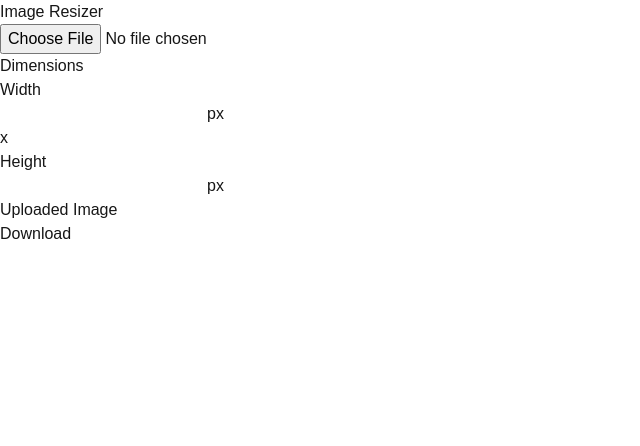
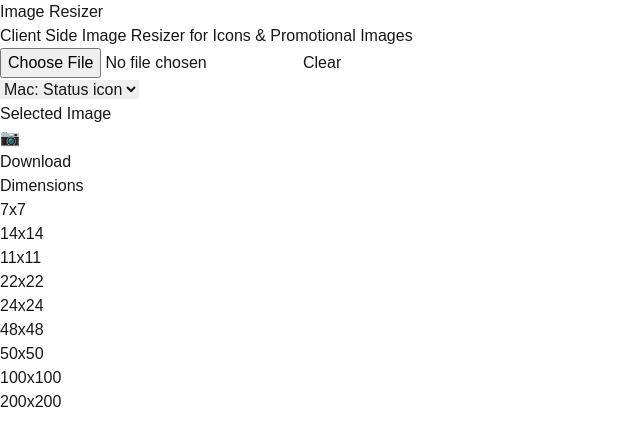
Before and after one commit to dcrebbin/image-resizer, a Next.js app: page / in a window 1280 px wide. Shown: the top 446 px of the page, without its empty margins (0-640 px from the left). Built offline with nearby package versions, Linux system fonts and the light colour scheme.

Commit message:
updated styling & added static image dimensions

```diff
--- a/src/app/page.tsx
+++ b/src/app/page.tsx
@@ -2,52 +2,42 @@
 
 import { useState, useRef } from "react";
 import Image from "next/image";
+import JSZip from "jszip";
+export default function Home() {
+  const [imageUrl, setImageUrl] = useState<string | null>(null);
+  const selectedDimensionRef = useRef<HTMLSelectElement>(null);
 
-export default function Home() {
-  const widthInputRef = useRef<HTMLInputElement>(null);
-  const heightInputRef = useRef<HTMLInputElement>(null);
-  const [imageUrl, setImageUrl] = useState<string | null>(null);
-  const [resizedImages, setResizedImages] = useState<string[]>([]);
-  const [uploadedImageDimensions, setUploadedImageDimensions] = useState<{
-    width: number;
-    height: number;
-  } | null>(null);
+  const [selectedDimension, setSelectedDimension] = useState<string | null>(
+    "mac-status-icon"
+  );
 
-  const [resizedImageDimensions, setResizedImageDimensions] = useState<
-    { width: number; height: number }[]
-  >([]);
+  const dimensions = {
+    "mac-status-icon": [
+      { width: 7, height: 7 },
+      { width: 14, height: 14 },
+      { width: 11, height: 11 },
+      { width: 22, height: 22 },
+      { width: 24, height: 24 },
+      { width: 48, height: 48 },
+      { width: 50, height: 50 },
+      { width: 100, height: 100 },
+      { width: 200, height: 200 },
+    ],
+    "mac-app-icon": [
+      { width: 16, height: 16 },
+      { width: 32, height: 32 },
+      { width: 48, height: 48 },
+    ],
+  };
 
   const handleImageChange = (e: React.ChangeEvent<HTMLInputElement>) => {
     const file = e.target.files?.[0];
     if (file) {
       setImageUrl(URL.createObjectURL(file));
-      const img = document.createElement("img");
-      img.onload = () => {
-        setUploadedImageDimensions({ width: img.width, height: img.height });
-      };
-      img.src = URL.createObjectURL(file);
     }
   };
 
-  const handleResize = async () => {
-    const dimensions = [
-      {
-        width: Number(widthInputRef.current?.value),
-        height: Number(heightInputRef.current?.value),
-      },
-    ];
-    const resizedImages = await resizeImage(
-      imageUrl,
-      dimensions as { width: number; height: number }[]
-    );
-    // Handle each resized image
-    setResizedImages(resizedImages);
-  };
-
-  const resizeImage = async (
-    imageUrl: string | null,
-    dimensions: { width: number; height: number }[]
-  ): Promise<string[]> => {
+  const resizeImage = async (imageUrl: string | null): Promise<string[]> => {
     if (!imageUrl) return [];
 
     // Create a promise to load the image
@@ -62,12 +52,13 @@ export default function Home() {
 
     try {
       const img = await loadImage(imageUrl);
-      const resizedImages = dimensions.map(({ width, height }) => {
+      const resizedImages = dimensions[
+        selectedDimension as keyof typeof dimensions
+      ].map(({ width, height }) => {
         // Create canvas
         const canvas = document.createElement("canvas");
         canvas.width = width;
         canvas.height = height;
-        setResizedImageDimensions((prev) => [...prev, { width, height }]);
 
         // Draw and resize image
         const ctx = canvas.getContext("2d");
@@ -78,7 +69,7 @@ export default function Home() {
         return canvas.toDataURL("image/jpeg", 0.9);
       });
       console.log("Resized images", resizedImages);
-      downloadImage(resizedImages[0]);
+      downloadImage(resizedImages);
       return resizedImages;
     } catch (error) {
       console.error("Error resizing image:", error);
@@ -86,82 +77,114 @@ export default function Home() {
     }
   };
 
-  function downloadImage(imageUrl: string) {
-    console.log("Downloading", imageUrl);
+  async function downloadImage(imageUrls: string[]) {
+    console.log("Downloading", imageUrls);
+    const zip = new JSZip();
+
+    imageUrls.forEach((imageUrl, index) => {
+      const base64Data = imageUrl.split(",")[1];
+      const blob = base64ToBlob(base64Data, "image/jpeg");
+      zip.file(
+        `${
+          dimensions[selectedDimension as keyof typeof dimensions][index].width
+        }x${
+          dimensions[selectedDimension as keyof typeof dimensions][index].height
+        }.jpg`,
+        blob
+      );
+    });
+
+    const content = await zip.generateAsync({ type: "blob" });
+    const url = URL.createObjectURL(content);
     const a = document.createElement("a");
-    a.href = imageUrl;
-    a.download = "image.jpg";
+    a.href = url;
+    a.download = "images.zip";
     a.click();
+    URL.revokeObjectURL(url);
   }
 
-  async function resizeAndDownload() {
-    await resizeImage(imageUrl, [
-      {
-        width: Number(widthInputRef.current?.value),
-        height: Number(heightInputRef.current?.value),
-      },
-    ]).finally(() => {
-      console.log("Downloaded", resizedImages[0]);
-    });
+  function base64ToBlob(base64: string, type: string) {
+    const byteCharacters = atob(base64);
+    const byteArrays = [];
+    for (let i = 0; i < byteCharacters.length; i++) {
+      byteArrays.push(byteCharacters.charCodeAt(i));
+    }
+    return new Blob([new Uint8Array(byteArrays)], { type });
+  }
+
+  function setCustomDimension(dimension: string) {
+    setSelectedDimension(dimension);
   }
 
   return (
     <div className="flex flex-col gap-4 w-full justify-center items-center p-4">
       <h1 className="text-2xl font-bold">Image Resizer</h1>
+      <h2 className="text-sm text-white">
+        Client Side Image Resizer for Icons & Promotional Images
+      </h2>
       <div className="flex flex-col gap-4">
+        <div>
           <input type="file" onChange={handleImageChange} />
-        <h2>Dimensions</h2>
-        <div className="flex flex-row gap-2">
-          <div className="flex flex-col gap-2">
-            <label htmlFor="width">Width</label>
-            <div className="flex flex-row gap-2 ">
-              <input
-                ref={widthInputRef}
-                type="number"
-                className="w-16 text-black text-end"
-                id="width"
-              />
-              <span>px</span>
+          <button
+            className="bg-white text-black p-2 rounded-md w-fit"
+            onClick={() => setImageUrl(null)}
+          >
+            Clear
+          </button>
         </div>
-          </div>
-          <div>
-            <span>x</span>
-          </div>
-          <div className="flex flex-col gap-2">
-            <label htmlFor="height">Height</label>
-            <div className="flex flex-row gap-2">
-              <input
-                ref={heightInputRef}
-                type="number"
-                className="w-16 text-black text-end"
-                id="height"
-              />
-              <span>px</span>
-            </div>
-          </div>
-        </div>
+        <select
+          ref={selectedDimensionRef}
+          className="bg-white text-black p-2 rounded-md text-center w-full"
+          onChange={(e) => setCustomDimension(e.target.value)}
+        >
+          <option value="mac-status-icon">Mac: Status icon</option>
+          <option value="mac-app-icon">Mac: App icon</option>
+        </select>
+        <div className="flex flex-row gap-2 w-full items-start">
           <div className="flex flex-col gap-2 w-full items-center">
-          <h2>Uploaded Image</h2>
-          {imageUrl && (
+            <div className="flex flex-col gap-2 w-full items-center">
+              <h2>Selected Image</h2>
               <div className="overflow-auto w-[300px] h-[300px] bg-white p-2 rounded-md">
                 <div className="relative w-full h-full">
+                  {imageUrl && (
                     <Image
                       src={imageUrl}
                       alt="Image"
                       fill
                       className="object-contain absolute w-full h-full"
                     />
+                  )}
+                  {!imageUrl && (
+                    <span className="w-full h-full flex items-center justify-center text-8xl">
+                      📷
+                    </span>
+                  )}
                 </div>
               </div>
-          )}
             </div>
             <button
-          onClick={resizeAndDownload}
+              onClick={() => resizeImage(imageUrl)}
               className="bg-white text-black p-2 rounded-md w-full"
             >
               Download
             </button>
           </div>
+          <div className="flex flex-col gap-2 w-full justify-start">
+            <h2>Dimensions</h2>
+            <div className="overflow-auto w-[100] h-[300px] p-2 rounded-md justify-start">
+              {dimensions[selectedDimension as keyof typeof dimensions].map(
+                (dimension, index) => (
+                  <div key={index}>
+                    <span>
+                      {dimension.width}x{dimension.height}
+                    </span>
+                  </div>
+                )
+              )}
+            </div>
+          </div>
+        </div>
+      </div>
     </div>
   );
 }
```
Also changed, not shown: package.json (+7 -6 lines), 1 other file (tests, documents, lock files or other folders). Lines whose indentation alone changed are shown as unchanged.
